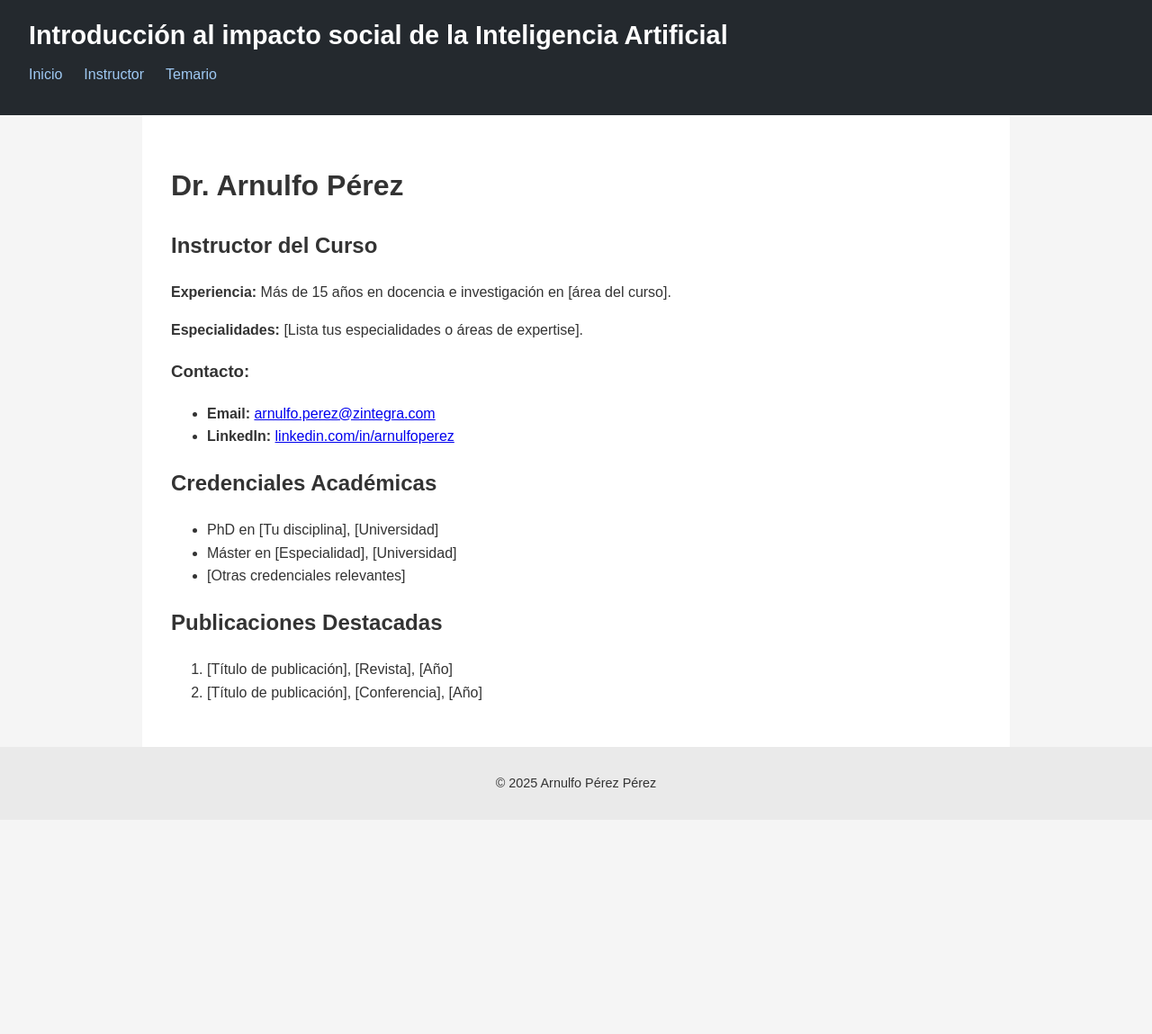
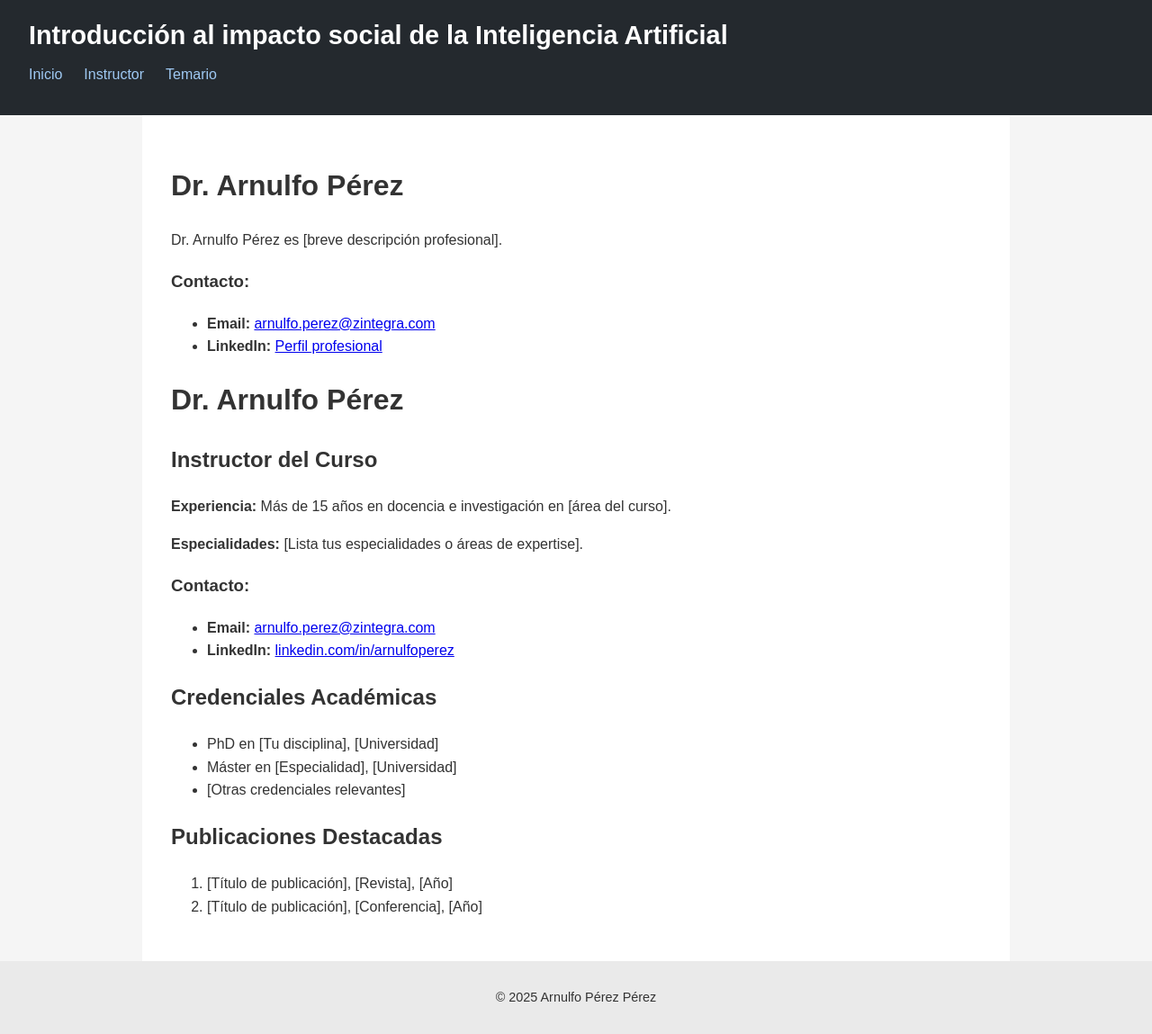
Before and after one commit to ArnulfoPerez/curso_ia, a Jekyll site: the page built from instructor.md, in a window 1280 px wide. Shown: the whole page at 90% size. Built offline with Jekyll 4.4.1, drawn with Linux system fonts in a browser that asks for light colours; before the commit the page ends 911 px from its top, so only the background shows below that.

Commit message:
Update instructor.md
temporal

```diff
--- a/instructor.md
+++ b/instructor.md
@@ -2,6 +2,15 @@
 layout: default
 title: Sobre el Instructor
 ---
+
+
+# {{ site.instructor.name }}
+
+{{ site.instructor.name }} es [breve descripción profesional].
+
+### Contacto:
+- **Email:** [{{ site.instructor.email }}](mailto:{{ site.instructor.email }})
+- **LinkedIn:** [Perfil profesional]({{ site.instructor.linkedin }}){:target="_blank"}
 
 # Dr. Arnulfo Pérez
 
```
